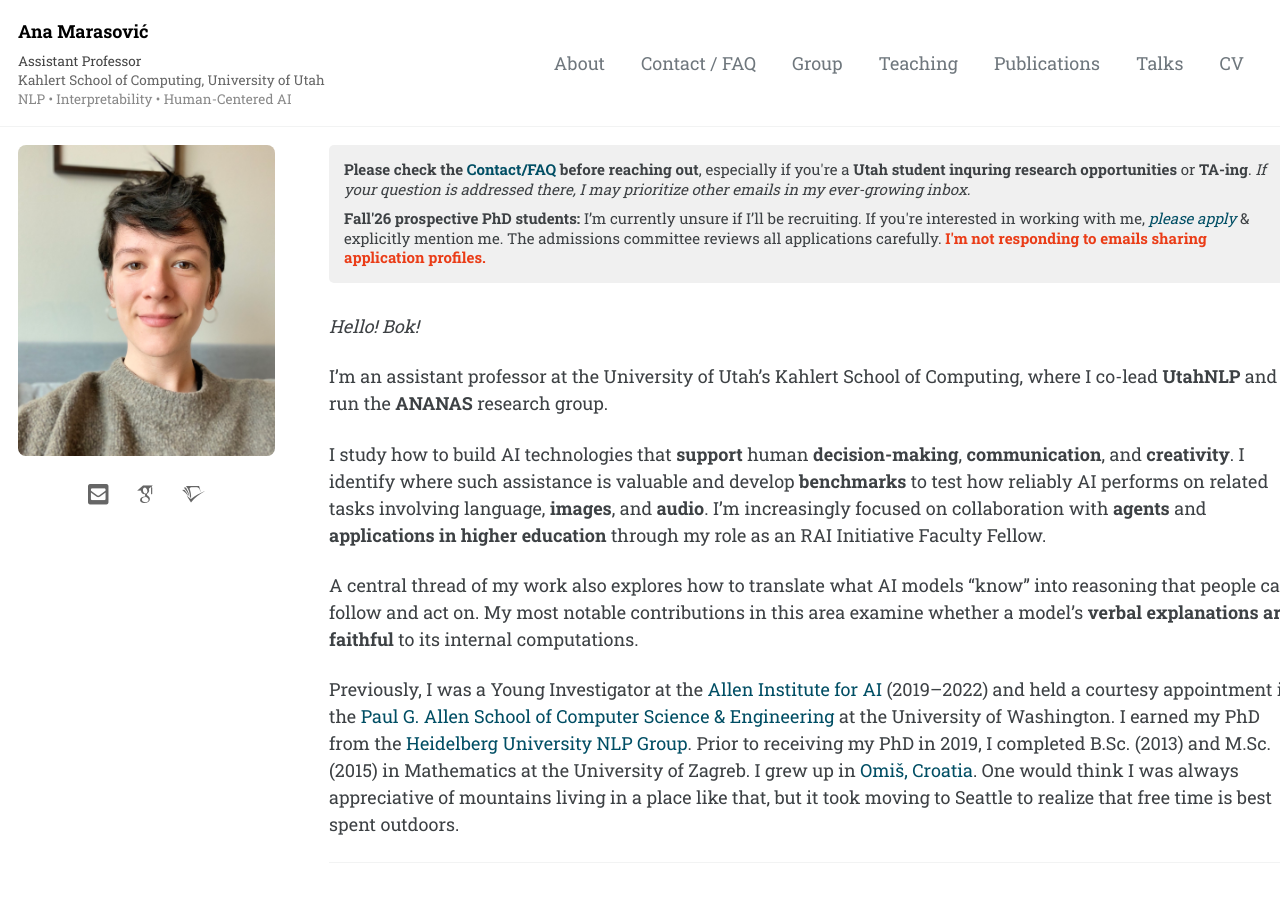
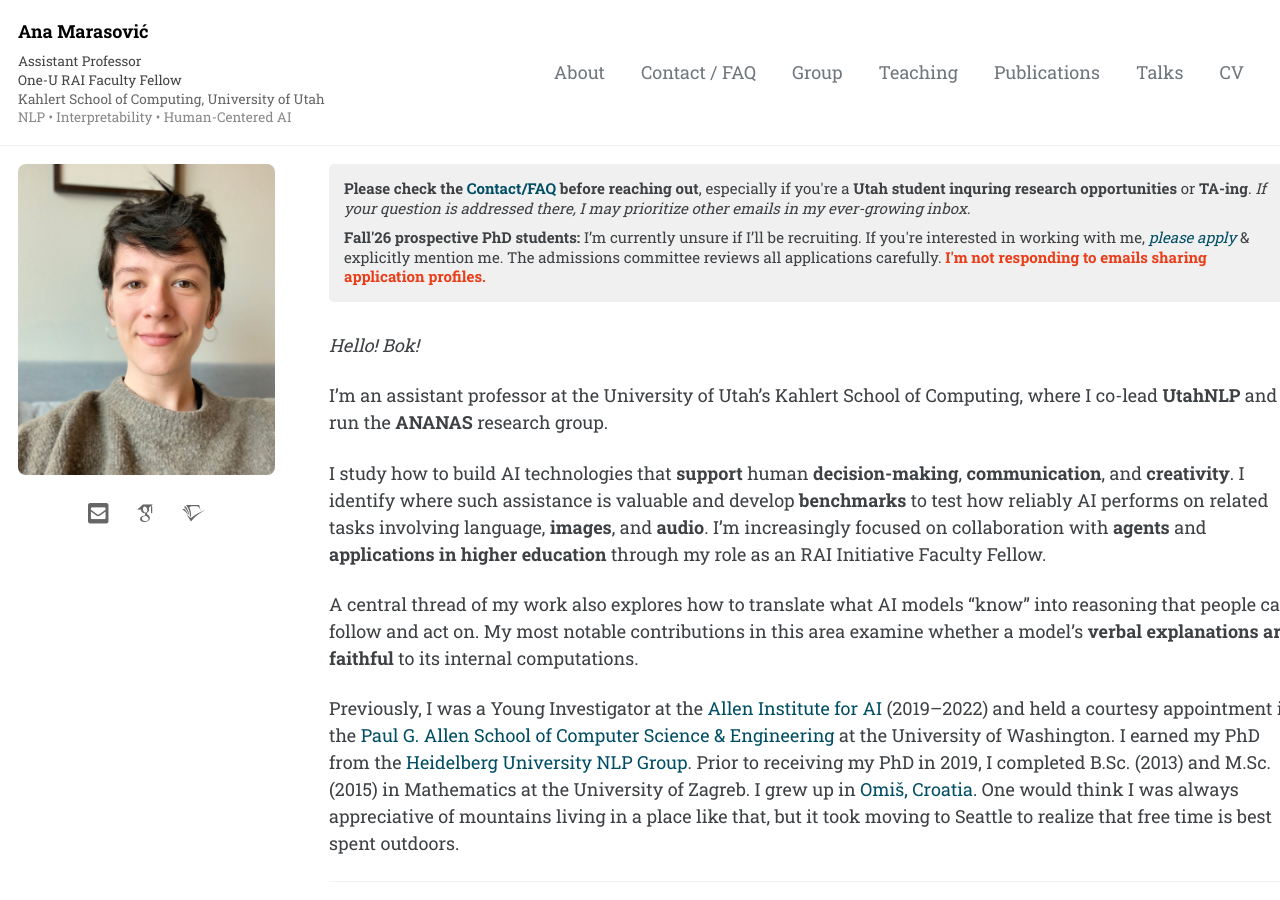
Before and after one commit to amarasovic/amarasovic.github.io, a Jekyll site: the page built from index.md, in a window 1280 px wide and 900 px high. Built offline with Jekyll 4.4.1, drawn with Linux system fonts in a browser that asks for light colours; cached includes are drawn as plain includes; some web fonts are replaced; a script that is not in the unit is left out.

Commit message:
Add One-U RAI Faculty Fellow title below Assistant Professor
🤖 Generated with [Claude Code](https://claude.ai/code)

Co-Authored-By: Claude <noreply@anthropic.com>

```diff
--- a/_config.yml
+++ b/_config.yml
@@ -18,7 +18,7 @@ minimal_mistakes_skin    : "default" # "air", "aqua", "contrast", "dark", "dirt"
 locale                   : "en-US"
 title                    : "Ana Marasović"
 title_separator          : "-"
-subtitle                 : "<span class='title-line'>Assistant Professor</span><br><span class='affiliation-line'>Kahlert School of Computing, University of Utah</span><br><span class='research-line'>NLP • Interpretability • Human-Centered AI</span>" # site tagline that appears below site title in masthead
+subtitle                 : "<span class='title-line'>Assistant Professor</span><br><span class='title-line'>One-U RAI Faculty Fellow</span><br><span class='affiliation-line'>Kahlert School of Computing, University of Utah</span><br><span class='research-line'>NLP • Interpretability • Human-Centered AI</span>" # site tagline that appears below site title in masthead
 name                     : "Ana Marasović"
 description              :
 url                      : https://amarasovic.github.io # the base hostname & protocol for your site e.g. "https://mmistakes.github.io"
```
